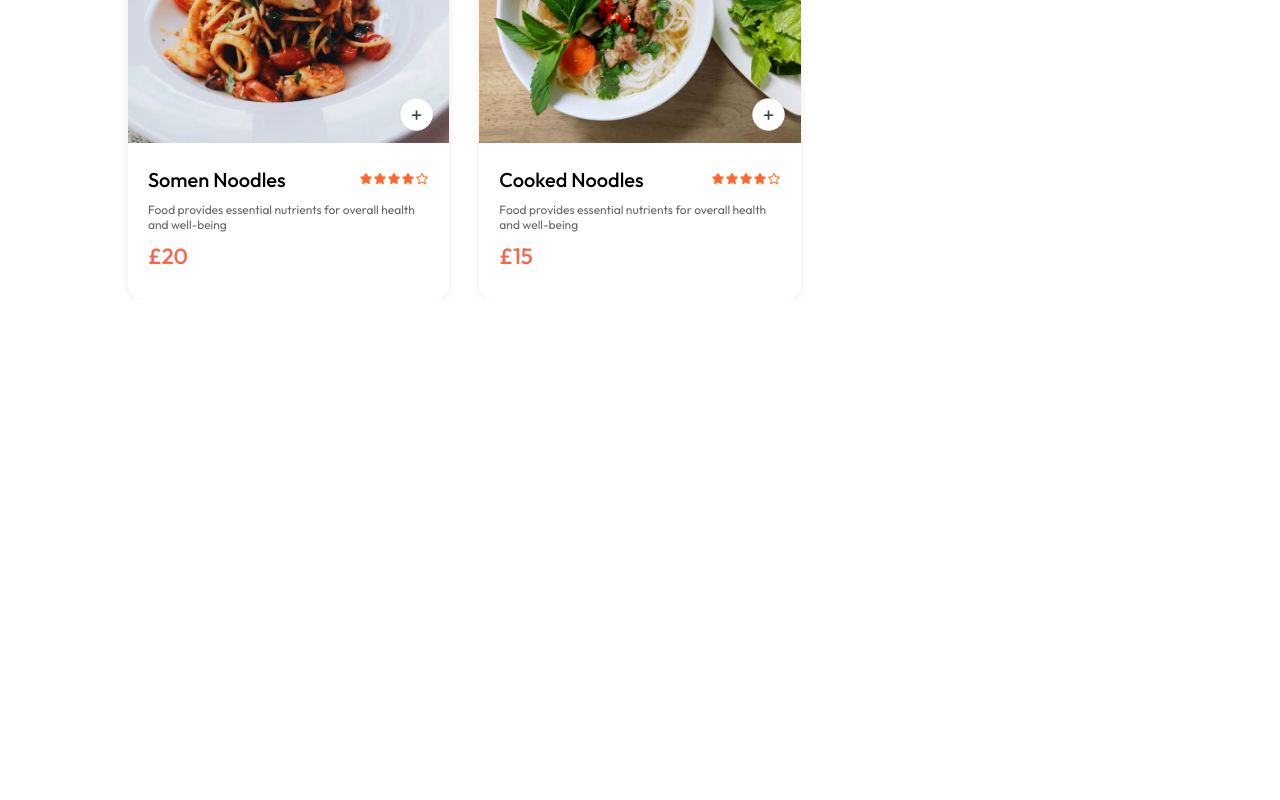
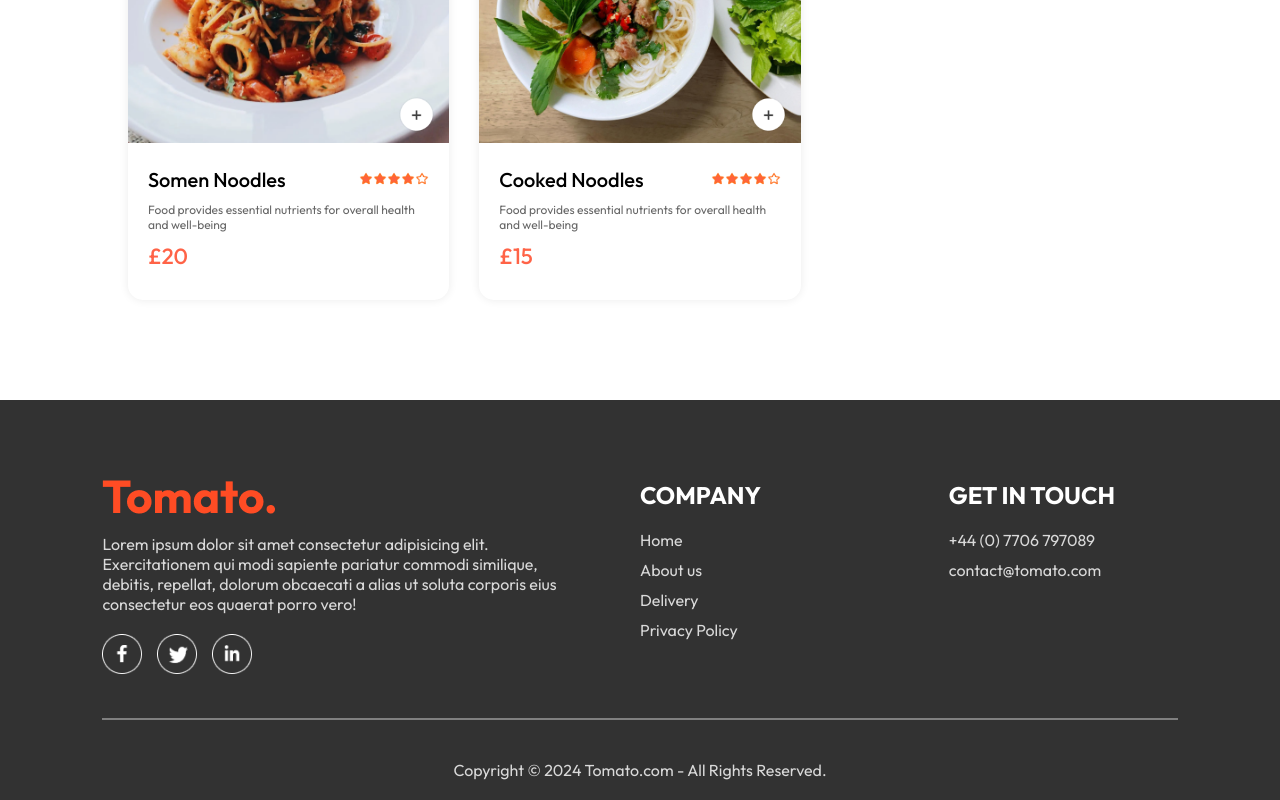
Before and after one commit to samuelireke/food-delivery, a React (Vite) app in the folder frontend/: page / in a window 1280 px wide. Shown: the part 5703-6503 px from the top of the page. Before the commit the page ends 6003 px from the top, so only its background shows below. Built offline with nearby package versions, Linux system fonts and the light colour scheme.

Commit message:
footer implemented

```diff
--- a/frontend/src/App.jsx
+++ b/frontend/src/App.jsx
@@ -1,21 +1,25 @@
-import React from 'react'
-import Navbar from './components/Navbar/Navbar'
-import { Route, Routes } from 'react-router-dom'
-import Home from './pages/Home/Home'
-import Cart from './pages/Cart/Cart'
-import PlaceOrder from './pages/PlaceOrder/PlaceOrder'
+import React from "react";
+import Navbar from "./components/Navbar/Navbar";
+import { Route, Routes } from "react-router-dom";
+import Home from "./pages/Home/Home";
+import Cart from "./pages/Cart/Cart";
+import PlaceOrder from "./pages/PlaceOrder/PlaceOrder";
+import Footer from "./components/Footer/Footer";
 
 const App = () => {
   return (
-    <div className='app'>
-      <Navbar/>
-      <Routes>
-        <Route path='/' element={<Home/>} />
-        <Route path='/cart' element={<Cart/>} />
-        <Route path='/order' element={<PlaceOrder/>} />
-      </Routes>
-    </div>
-  )
-}
+    <>
+      <div className="app">
+        <Navbar />
+        <Routes>
+          <Route path="/" element={<Home />} />
+          <Route path="/cart" element={<Cart />} />
+          <Route path="/order" element={<PlaceOrder />} />
+        </Routes>
+      </div>
+      <Footer />
+    </>
+  );
+};
 
-export default App
+export default App;
--- a/frontend/src/components/ExploreMenu/ExploreMenu.jsx
+++ b/frontend/src/components/ExploreMenu/ExploreMenu.jsx
@@ -1,28 +1,42 @@
-import React from 'react'
-import './ExploreMenu.css'
-import { menu_list } from '../../assets/assets'
+import React from "react";
+import "./ExploreMenu.css";
+import { menu_list } from "../../assets/assets";
 
-const ExploreMenu = ({category,setCategory}) => {
+const ExploreMenu = ({ category, setCategory }) => {
   return (
-    <div className='explore-menu' id='explore-menu'>
+    <div className="explore-menu" id="explore-menu">
       <h1>Explore our menu</h1>
-        <p className='explore-menu-text'>Choose from a diverse menu featuring a delectable array of dishes crafter with the finest ingredients and culinary expertise. Our mission is to satisfy your cravings and elevate your dining experience, one delicious meal at a time
+      <p className="explore-menu-text">
+        Choose from a diverse menu featuring a delectable array of dishes
+        crafter with the finest ingredients and culinary expertise. Our mission
+        is to satisfy your cravings and elevate your dining experience, one
+        delicious meal at a time
       </p>
       <div className="explore-menu-list">
-            {
-                menu_list.map((item,index) => {
+        {menu_list.map((item, index) => {
           return (
-                        <div onClick={()=>setCategory(prev=>prev===item.menu_name?'All':item.menu_name)} key={index} className="explore-menu-list-item">
-                            <img className={category===item.menu_name?'active':''} src={item.menu_image} alt={item.menu_name} />
+            <div
+              onClick={() =>
+                setCategory(
+                  category === item.menu_name ? "all" : item.menu_name
+                )
+              }
+              key={index}
+              className="explore-menu-list-item"
+            >
+              <img
+                className={category === item.menu_name ? "active" : ""}
+                src={item.menu_image}
+                alt={item.menu_name}
+              />
               <p>{item.menu_name}</p>
             </div>
-                    )
-                })
-            }
+          );
+        })}
       </div>
       <hr />
     </div>
-  )
-}
+  );
+};
 
-export default ExploreMenu
+export default ExploreMenu;
--- a/frontend/src/components/FoodDisplay/FoodDisplay.jsx
+++ b/frontend/src/components/FoodDisplay/FoodDisplay.jsx
@@ -11,6 +11,7 @@
       <h2>Top dishes near you</h2>
       <div className="food-display-list">
         {food_list.map((item, index) => {
+          if (category === "all" || category === item.category) {
             return (
               <FoodItem
                 key={index}
@@ -21,6 +22,7 @@
                 image={item.image}
               />
             );
+          }
         })}
       </div>
     </div>
--- /dev/null
+++ b/frontend/src/components/Footer/Footer.css
@@ -0,0 +1,54 @@
+.footer {
+  color: #d9d9d9;
+  background-color: #323232;
+  display: flex;
+  flex-direction: column;
+  align-items: center;
+  gap: 20px;
+  padding: 20px 8vw;
+  padding-top: 80px;
+  margin-top: 100px;
+}
+
+.footer-content {
+  width: 100%;
+  display: grid;
+  grid-template-columns: 2fr 1fr 1fr;
+  gap: 80px;
+}
+
+.footer-content-left,
+.footer-content-center,
+.footer-content-right {
+  display: flex;
+  flex-direction: column;
+  align-items: start;
+  gap: 20px;
+}
+
+.footer-content-left li,
+.footer-content-center li,
+.footer-content-right li {
+  list-style-type: none;
+  margin-bottom: 10px;
+  cursor: pointer;
+}
+
+.footer-content-center h2,
+.footer-content-right h2 {
+  color: white;
+}
+
+.footer-social-icons img {
+  width: 40px;
+  margin-right: 15px;
+  cursor: pointer;
+}
+
+.footer hr {
+  width: 100%;
+  height: 2px;
+  margin: 20px 0px;
+  background-color: grey;
+  border: none;
+}
--- /dev/null
+++ b/frontend/src/components/Footer/Footer.jsx
@@ -0,0 +1,49 @@
+import React from "react";
+import "./Footer.css";
+import { assets } from "../../assets/assets";
+
+const Footer = () => {
+  return (
+    <div className="footer" id="footer">
+      <div className="footer-content">
+        <div className="footer-content-left">
+          <img src={assets.logo} alt="" />
+          <p>
+            Lorem ipsum dolor sit amet consectetur adipisicing elit.
+            Exercitationem qui modi sapiente pariatur commodi similique,
+            debitis, repellat, dolorum obcaecati a alias ut soluta corporis eius
+            consectetur eos quaerat porro vero!
+          </p>
+          <div className="footer-social-icons">
+            <img src={assets.facebook_icon} alt="facebook_icon" />
+            <img src={assets.twitter_icon} alt="twitter_icon" />
+            <img src={assets.linkedin_icon} alt="linkedin_icon" />
+          </div>
+        </div>
+        <div className="footer-content-center">
+          <h2>COMPANY</h2>
+          <ul>
+            <li>Home</li>
+            <li>About us</li>
+            <li>Delivery</li>
+            <li>Privacy Policy</li>
+          </ul>
+        </div>
+        <div className="footer-content-right">
+          <h2>GET IN TOUCH</h2>
+          <ul>
+            <li>+44 (0) 7706 797089 </li>
+            <li>contact@tomato.com</li>
+          </ul>
+        </div>
+      </div>
+      <hr />
+      <p className="footer-copyright">
+        Copyright &copy; {new Date().getFullYear()} Tomato.com - All Rights
+        Reserved.
+      </p>
+    </div>
+  );
+};
+
+export default Footer;
--- a/frontend/src/pages/Home/Home.jsx
+++ b/frontend/src/pages/Home/Home.jsx
@@ -6,7 +6,7 @@
 // import FoodRating from "../../components/FoodRating/FoodRating";
 
 const Home = () => {
-  const [category, setCategory] = useState("All");
+  const [category, setCategory] = useState("all");
 
   return (
     <div>
```
Lines whose indentation alone changed are shown as unchanged.
